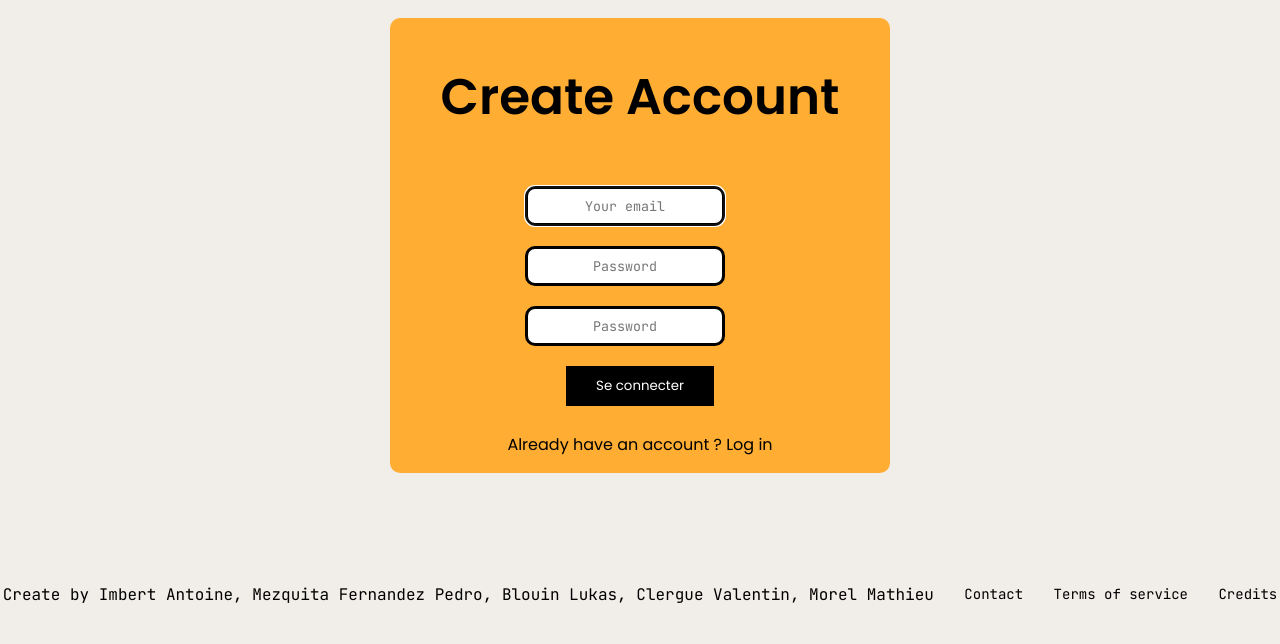
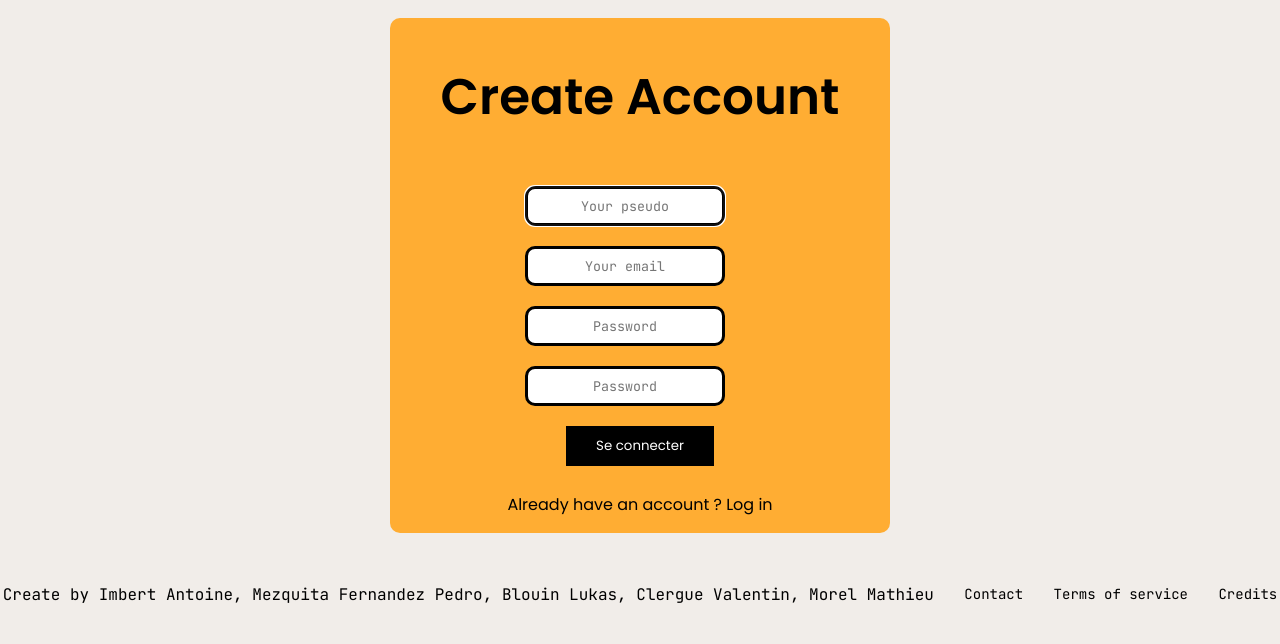
Before and after one commit to Kibahor/TunHell, a PHP site: page /views/sign.php in a window 1280 px wide. Shown: the part 156-800 px from the top of the page. Run offline with PHP 8.4, Linux system fonts and the light colour scheme.

Commit message:
Ajout d'un champ pour le pseudo

```diff
--- a/Code/web/views/sign.php
+++ b/Code/web/views/sign.php
@@ -25,7 +25,10 @@
                 <form class="form_log" action="index.php?action=login" method="POST">
                     <h1>Create Account</h1>
                     <div class ="log_field">
-                        <input class="field" type="email" name="mail" placeholder="Your email" required autofocus>
+                        <input class="field" type="text" name="pseudo" placeholder="Your pseudo" required autofocus>
+                    </div>
+                    <div class ="log_field">
+                        <input class="field" type="mail" name="mail" placeholder="Your email" required>
                     </div>
                     <div class ="log_field">
                         <input class="field" type="password" name="password" placeholder="Password" required>
```
